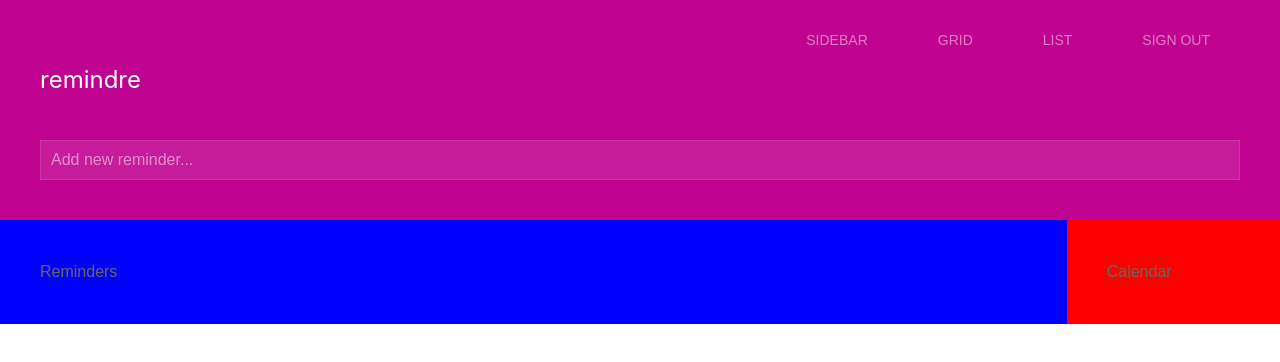
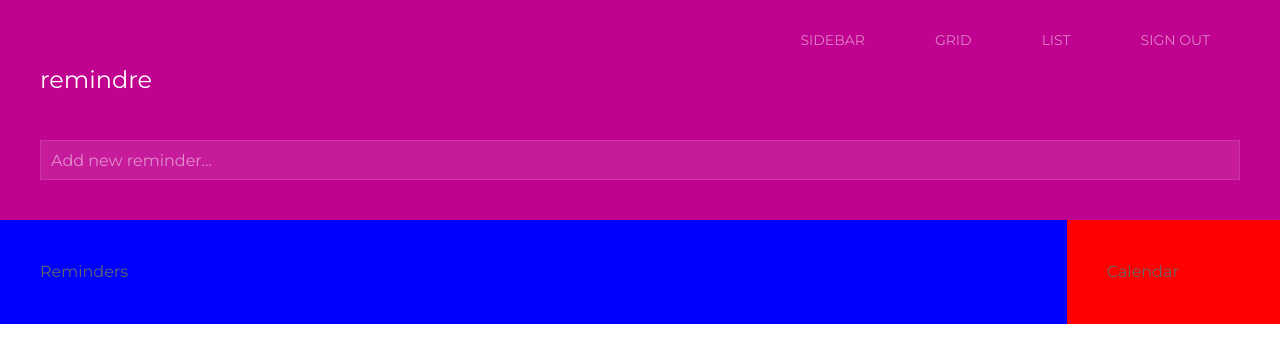
Before and after one commit to floriandejonckheere/remind-re, a React app in the folder web/: page / in a window 1280 px wide. Shown: the top 362 px of the page. Built offline with nearby package versions, Linux system fonts and the light colour scheme.

Commit message:
Set Montserrat as default font

```diff
--- a/web/package.json
+++ b/web/package.json
@@ -49,6 +49,7 @@
     "react-router-dom": "^4.2.2",
     "style-loader": "0.18.2",
     "sw-precache-webpack-plugin": "0.11.4",
+    "typeface-montserrat": "^0.0.37",
     "uikit": "^3.0.0-beta.30",
     "url-loader": "0.5.9",
     "webpack": "3.5.1",
--- a/web/src/index.js
+++ b/web/src/index.js
@@ -1,10 +1,12 @@
 import React from 'react';
 import ReactDOM from 'react-dom';
 
-import 'uikit/dist/js/uikit'
-import 'uikit/dist/js/uikit-icons'
+import 'uikit/dist/js/uikit.min'
+import 'uikit/dist/js/uikit-icons.min'
 
 import './index.css';
+import 'typeface-montserrat'
+
 import registerServiceWorker from './registerServiceWorker';
 
 import AppRouter from './AppRouter';
--- a/web/src/index.scss
+++ b/web/src/index.scss
@@ -13,6 +13,7 @@
  */
 $global-link-color: $color-primary;
 $global-primary-background: $color-primary;
+$global-font-family: Montserrat, Roboto, sans-serif;
 
 @import 'uikit/src/scss/variables-theme.scss';
 @import 'uikit/src/scss/mixins-theme.scss';
@@ -21,8 +22,9 @@ $global-primary-background: $color-primary;
 /**
  * Global styles
  */
+html,
 body {
   margin: 0;
   padding: 0;
-  font-family: sans-serif;
+  font-family: Montserrat, sans-serif;
 }
```
Also changed, not shown: 1 other file (tests, documents, lock files or other folders).
